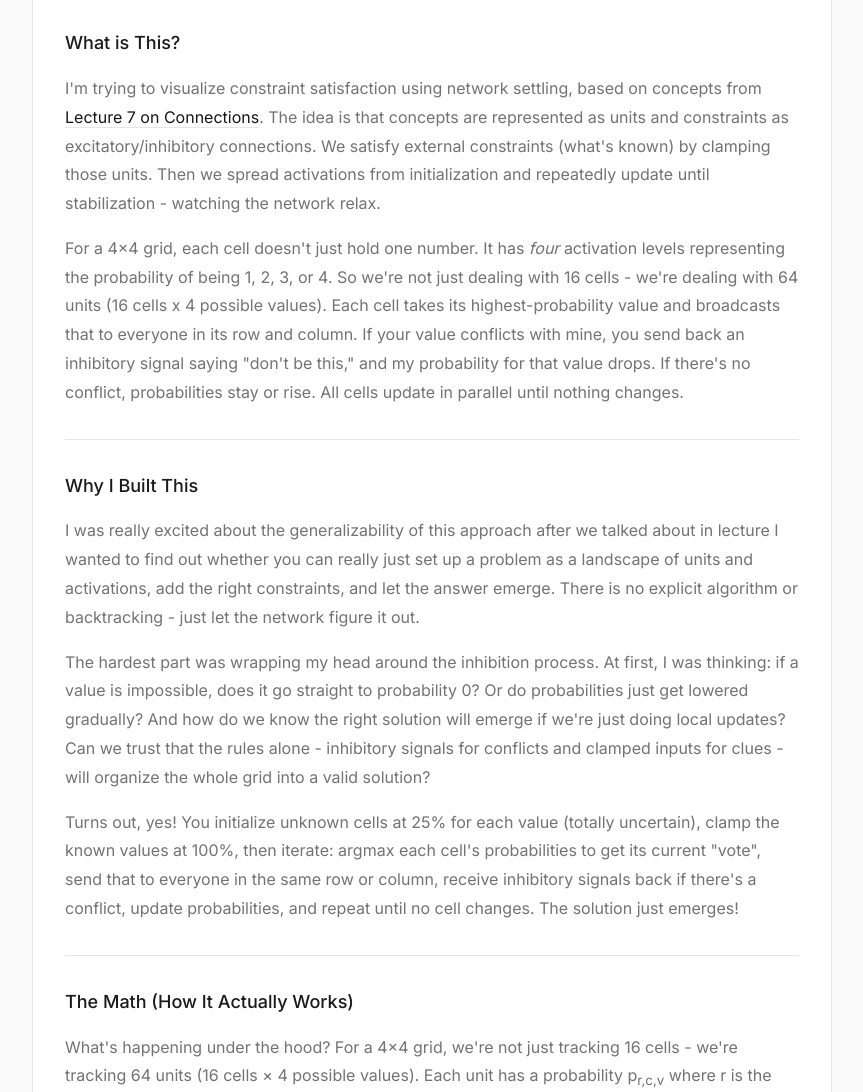
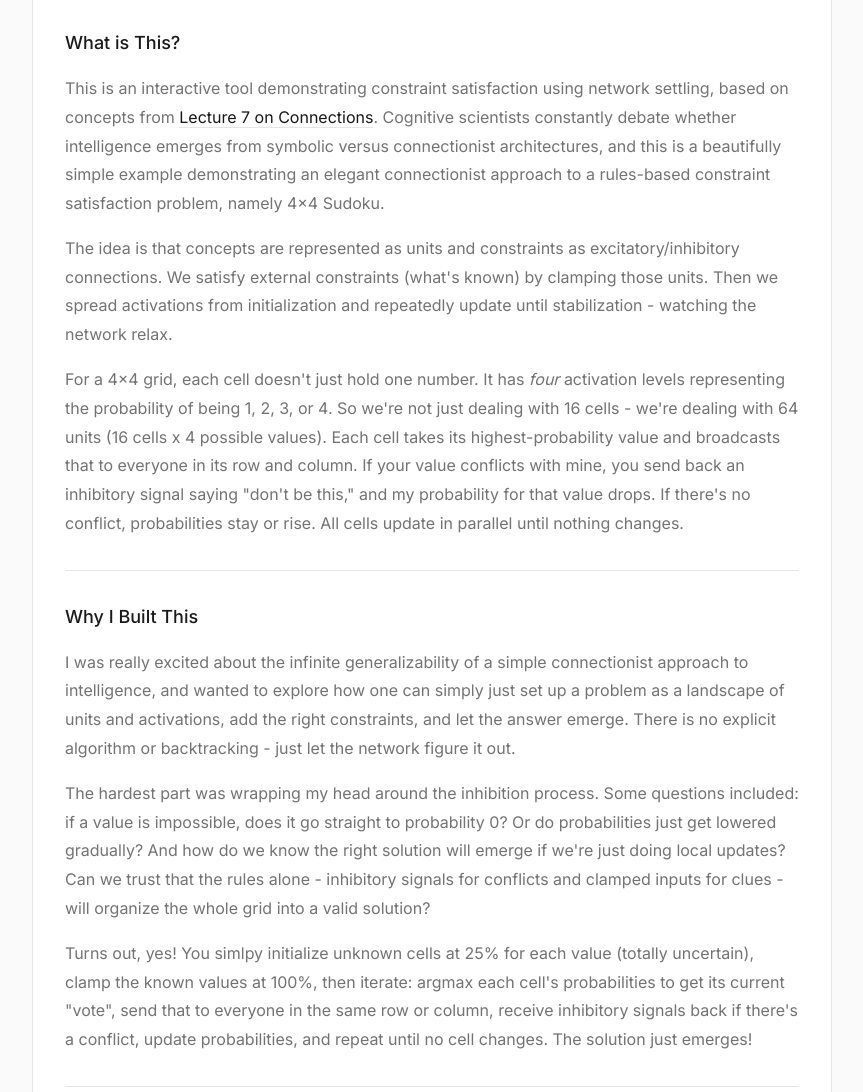
Before and after one commit to PranavViswanath/network-settling, a plain HTML site: page index.html in a window 1280 px wide. Shown: the part 1215-2307 px from the top of the page, without its empty margins (208-1071 px from the left). Drawn offline with Linux system fonts and the light colour scheme.

Commit message:
Revise text for clarity and detail in index.html

```diff
--- a/index.html
+++ b/index.html
@@ -99,18 +99,19 @@
 
             <section>
                 <h3>What is This?</h3>
-                <p>I'm trying to visualize constraint satisfaction using network settling, based on concepts from <a href="https://gatech.instructure.com/files/65969493/download?download_frd=1&verifier=fZP5Q1WLFB7dg6eI8Im4QvjRCOAqCzrZLnNxd8cw" target="_blank">Lecture 7 on Connections</a>. The idea is that concepts are represented as units and constraints as excitatory/inhibitory connections. We satisfy external constraints (what's known) by clamping those units. Then we spread activations from initialization and repeatedly update until stabilization - watching the network relax.</p>
+                <p>This is an interactive tool demonstrating constraint satisfaction using network settling, based on concepts from <a href="https://gatech.instructure.com/files/65969493/download?download_frd=1&verifier=fZP5Q1WLFB7dg6eI8Im4QvjRCOAqCzrZLnNxd8cw" target="_blank">Lecture 7 on Connections</a>. Cognitive scientists constantly debate whether intelligence emerges from symbolic versus connectionist architectures, and this is a beautifully simple example demonstrating an elegant connectionist approach to a rules-based constraint satisfaction problem, namely 4x4 Sudoku. </p>
+                <p> The idea is that concepts are represented as units and constraints as excitatory/inhibitory connections. We satisfy external constraints (what's known) by clamping those units. Then we spread activations from initialization and repeatedly update until stabilization - watching the network relax.</p>
 
                 <p>For a 4×4 grid, each cell doesn't just hold one number. It has <em>four</em> activation levels representing the probability of being 1, 2, 3, or 4. So we're not just dealing with 16 cells - we're dealing with 64 units (16 cells x 4 possible values). Each cell takes its highest-probability value and broadcasts that to everyone in its row and column. If your value conflicts with mine, you send back an inhibitory signal saying "don't be this," and my probability for that value drops. If there's no conflict, probabilities stay or rise. All cells update in parallel until nothing changes.</p>
             </section>
 
             <section>
                 <h3>Why I Built This</h3>
-                <p>I was really excited about the generalizability of this approach after we talked about in lecture I wanted to find out whether you can really just set up a problem as a landscape of units and activations, add the right constraints, and let the answer emerge. There is no explicit algorithm or backtracking - just let the network figure it out.</p>
+                <p>I was really excited about the infinite generalizability of a simple connectionist approach to intelligence, and wanted to explore how one can simply just set up a problem as a landscape of units and activations, add the right constraints, and let the answer emerge. There is no explicit algorithm or backtracking - just let the network figure it out.</p>
 
-                <p>The hardest part was wrapping my head around the inhibition process. At first, I was thinking: if a value is impossible, does it go straight to probability 0? Or do probabilities just get lowered gradually? And how do we know the right solution will emerge if we're just doing local updates? Can we trust that the rules alone - inhibitory signals for conflicts and clamped inputs for clues - will organize the whole grid into a valid solution?</p>
+                <p>The hardest part was wrapping my head around the inhibition process. Some questions included: if a value is impossible, does it go straight to probability 0? Or do probabilities just get lowered gradually? And how do we know the right solution will emerge if we're just doing local updates? Can we trust that the rules alone - inhibitory signals for conflicts and clamped inputs for clues - will organize the whole grid into a valid solution?</p>
 
-                <p>Turns out, yes! You initialize unknown cells at 25% for each value (totally uncertain), clamp the known values at 100%, then iterate: argmax each cell's probabilities to get its current "vote", send that to everyone in the same row or column, receive inhibitory signals back if there's a conflict, update probabilities, and repeat until no cell changes. The solution just emerges!</p>
+                <p>Turns out, yes! You simlpy initialize unknown cells at 25% for each value (totally uncertain), clamp the known values at 100%, then iterate: argmax each cell's probabilities to get its current "vote", send that to everyone in the same row or column, receive inhibitory signals back if there's a conflict, update probabilities, and repeat until no cell changes. The solution just emerges!</p>
             </section>
 
             <section>
```
